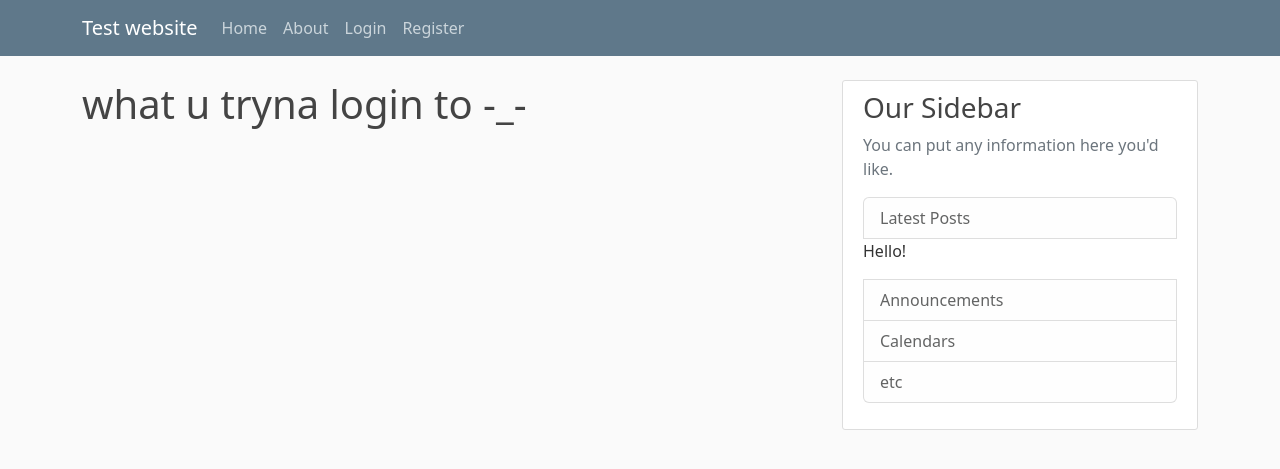
After one commit to iFangg/website_1, a Flask app: page /login in a window 1280 px wide. The commit adds this page. Shown: the top 469 px of the page. Run offline with Flask 2, Linux system fonts and the light colour scheme.

Commit message:
more templates

```diff
--- a/Py3/website_1/templates/layout.html
+++ b/Py3/website_1/templates/layout.html
@@ -20,7 +20,7 @@
     <header class="site-header">
         <nav class="navbar navbar-expand-md navbar-dark bg-steel fixed-top">
             <div class="container">
-            <a class="navbar-brand mr-4" href="/">Flask Test</a>
+            <a class="navbar-brand mr-4" href="/">Test website</a>
             <button class="navbar-toggler" type="button" data-toggle="collapse" data-target="#navbarToggle" aria-controls="navbarToggle" aria-expanded="false" aria-label="Toggle navigation">
                 <span class="navbar-toggler-icon"></span>
             </button>
@@ -50,6 +50,7 @@
                 <p class='text-muted'>You can put any information here you'd like.
                 <ul class="list-group">
                     <li class="list-group-item list-group-item-light">Latest Posts</li>
+                        <p>Hello!</p>
                     <li class="list-group-item list-group-item-light">Announcements</li>
                     <li class="list-group-item list-group-item-light">Calendars</li>
                     <li class="list-group-item list-group-item-light">etc</li>
--- /dev/null
+++ b/Py3/website_1/templates/login.html
@@ -0,0 +1,5 @@
+{% extends "layout.html" %}
+
+{% block content%}
+    <h1>what u tryna login to -_-</h1>
+{% endblock content %}
--- /dev/null
+++ b/Py3/website_1/templates/register.html
@@ -0,0 +1,5 @@
+{% extends "layout.html" %}
+
+{% block content%}
+    <h1>what u tryna login to -_-</h1>
+{% endblock content %}
```
